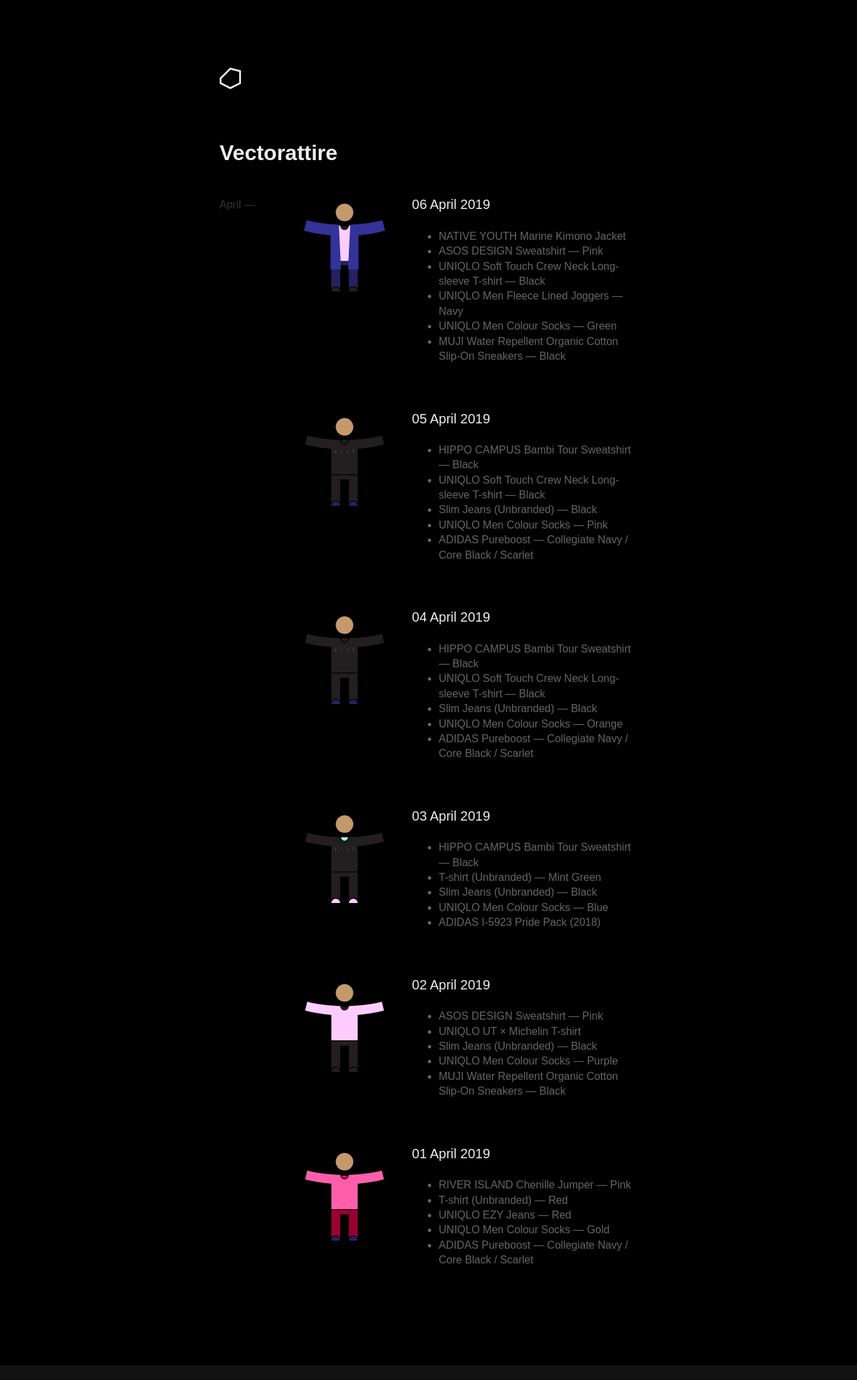
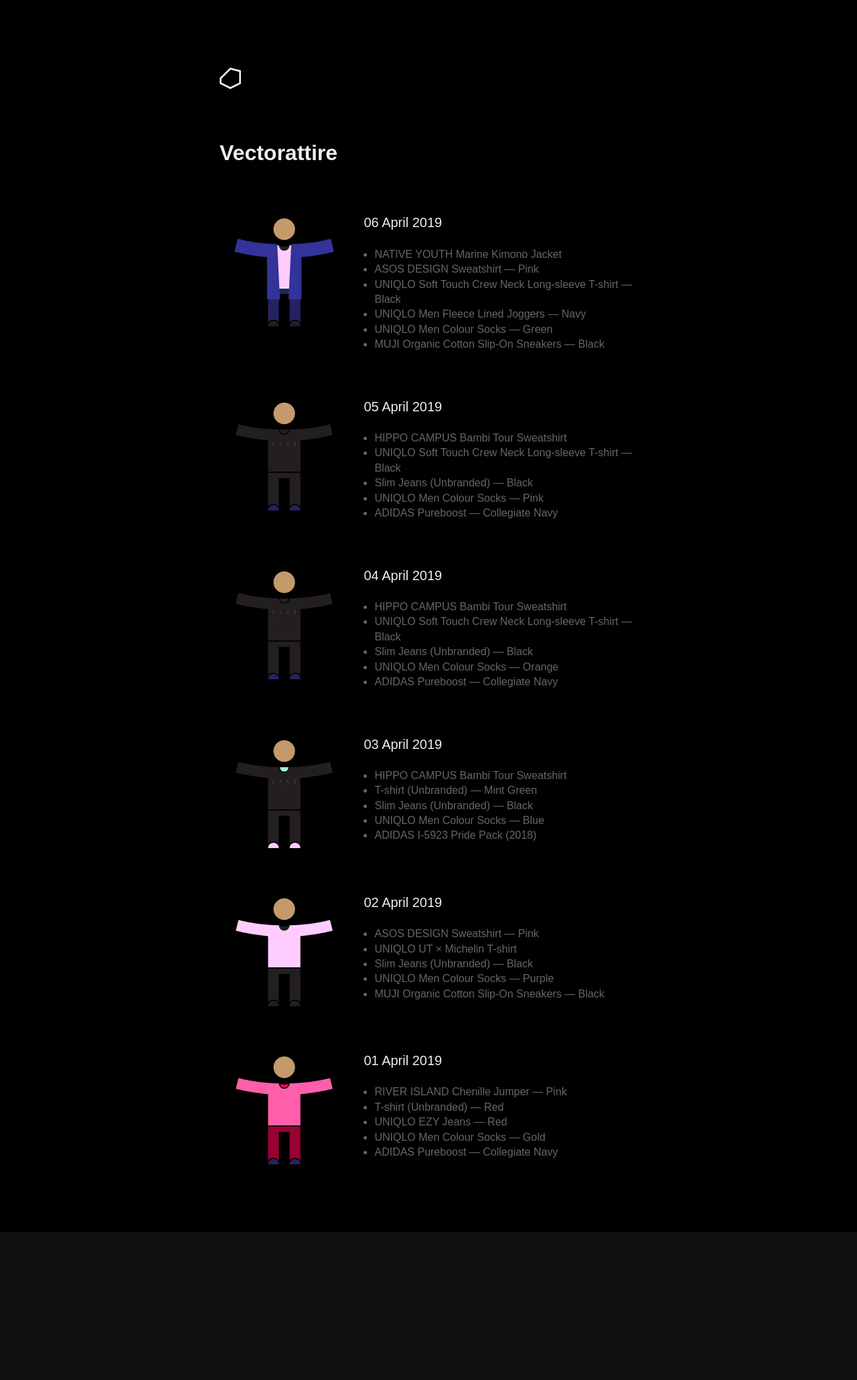
Before and after one commit to jda0/mrvscity, a Jekyll site: the page built from vectorattire.html, in a window 1280 px wide. Shown: the whole page at 67% size. Built offline with Jekyll 4.4.1, drawn with Linux system fonts in a browser that asks for light colours; some web fonts are replaced; after the commit the page ends 1861 px from its top, so only the background shows below that.

Commit message:
Change padding and remove sidebar from Vectorattire

```diff
--- a/_data/vectorattire.yaml
+++ b/_data/vectorattire.yaml
@@ -1,4 +1,4 @@
-- div: April
+# - div: April
 
 - date: 06 April 2019
   svg: 20190406
@@ -8,30 +8,30 @@
     - UNIQLO Soft Touch Crew Neck Long-sleeve T-shirt &mdash; Black
     - UNIQLO Men Fleece Lined Joggers &mdash; Navy
     - UNIQLO Men Colour Socks &mdash; Green
-    - MUJI Water Repellent Organic Cotton Slip-On Sneakers &mdash; Black
+    - MUJI Organic Cotton Slip-On Sneakers &mdash; Black
 
 - date: 05 April 2019
   svg: 20190405
   items:
-    - HIPPO CAMPUS Bambi Tour Sweatshirt &mdash; Black
+    - HIPPO CAMPUS Bambi Tour Sweatshirt
     - UNIQLO Soft Touch Crew Neck Long-sleeve T-shirt &mdash; Black
     - Slim Jeans (Unbranded) &mdash; Black
     - UNIQLO Men Colour Socks &mdash; Pink
-    - ADIDAS Pureboost &mdash; Collegiate Navy / Core Black / Scarlet
+    - ADIDAS Pureboost &mdash; Collegiate Navy
 
 - date: 04 April 2019
   svg: 20190404
   items:
-    - HIPPO CAMPUS Bambi Tour Sweatshirt &mdash; Black
+    - HIPPO CAMPUS Bambi Tour Sweatshirt
     - UNIQLO Soft Touch Crew Neck Long-sleeve T-shirt &mdash; Black
     - Slim Jeans (Unbranded) &mdash; Black
     - UNIQLO Men Colour Socks &mdash; Orange
-    - ADIDAS Pureboost &mdash; Collegiate Navy / Core Black / Scarlet
+    - ADIDAS Pureboost &mdash; Collegiate Navy
 
 - date: 03 April 2019
   svg: 20190403
   items:
-    - HIPPO CAMPUS Bambi Tour Sweatshirt &mdash; Black
+    - HIPPO CAMPUS Bambi Tour Sweatshirt
     - T-shirt (Unbranded) &mdash; Mint Green
     - Slim Jeans (Unbranded) &mdash; Black
     - UNIQLO Men Colour Socks &mdash; Blue
@@ -44,7 +44,7 @@
     - UNIQLO UT &times; Michelin T-shirt
     - Slim Jeans (Unbranded) &mdash; Black
     - UNIQLO Men Colour Socks &mdash; Purple
-    - MUJI Water Repellent Organic Cotton Slip-On Sneakers &mdash; Black
+    - MUJI Organic Cotton Slip-On Sneakers &mdash; Black
 
 - date: 01 April 2019
   svg: 20190401
@@ -53,4 +53,4 @@
     - T-shirt (Unbranded) &mdash; Red
     - UNIQLO EZY Jeans &mdash; Red
     - UNIQLO Men Colour Socks &mdash; Gold
-    - ADIDAS Pureboost &mdash; Collegiate Navy / Core Black / Scarlet
+    - ADIDAS Pureboost &mdash; Collegiate Navy
--- a/assets/main.scss
+++ b/assets/main.scss
@@ -138,6 +138,10 @@
 .card {
   margin-top: 2.8rem;
   margin-bottom: 2.8rem;
+}
+
+ul {
+  padding-left: 1em;
 }
 
 ul.inline {
@@ -283,8 +287,8 @@
 
 hr {
   border: 0.5px solid var(--base07);
-  margin-bottom: 2.1em;
-  margin-top: 2.1em;
+  margin-bottom: 2.1rem;
+  margin-top: 2.1rem;
 }
 
 hr.invisible {
@@ -293,14 +297,18 @@
 
 .fl {
   float: left;
-  margin-right: 2.1em;
+  margin-right: 2.1rem;
 }
 
 .fr {
   float: right;
-  margin-left: 2.1em;
+  margin-left: 2.1rem;
 }
 
 .cb {
   clear: both;
 }
+
+.xpadb {
+  padding-bottom: 1.4rem;
+}
--- a/index.html
+++ b/index.html
@@ -30,7 +30,7 @@
   </header>
   <main>
     <section>
-      <ul class="inline">
+      <ul class="inline block">
         <li>
             <i aria-hidden="true">{% include md-person.svg %}</i>
             {{ page.author }}
--- a/vectorattire.html
+++ b/vectorattire.html
@@ -23,12 +23,12 @@
 
       <section>
         <article>
-          <h1>{{ page.title }}</h1>
+          <h1 class="xpadb">{{ page.title }}</h1>
           {%- unless page.nodate -%}<h3 class="fade">{{ page.date | date: "%A, %e %B %Y" }}</h3>{%- endunless -%}
 
-          <div><div>
+          <!-- <div><div> -->
         {% for attire in site.data.vectorattire %}
-          {% if attire.div %}
+          <!-- {% if attire.div %}
           </div></div>
           </div>
           <div class="row">
@@ -39,9 +39,9 @@
             </div>
             <div class="col">
               <div class="bumpy">
-              {% else %}
+              {% else %} -->
                 <div class="row card">
-                  <div class="col-4">
+                  <div class="col-4" style="margin-top: -.5em;">
                   {% if attire.svg %}
                     {% include vectorattire/{{ attire.svg }}.svg %}</i>
                   {% endif %}
@@ -57,11 +57,11 @@
                     </ul>
                   </div>
                 </div>
-              {% endif %}
+              <!-- {% endif %} -->
             {% endfor %}
-              </div>
+              <!-- </div>
             </div>
-          </div>
+          </div> -->
         </article>
       </section>
     </main>
```
